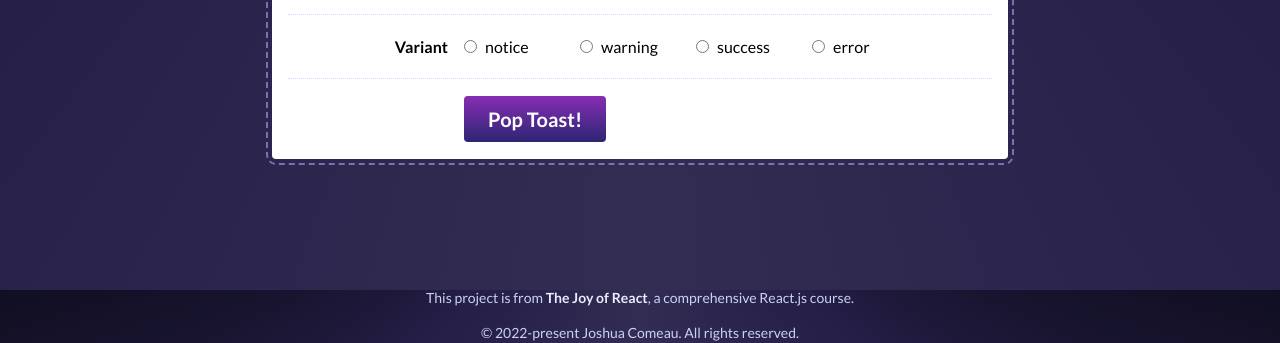
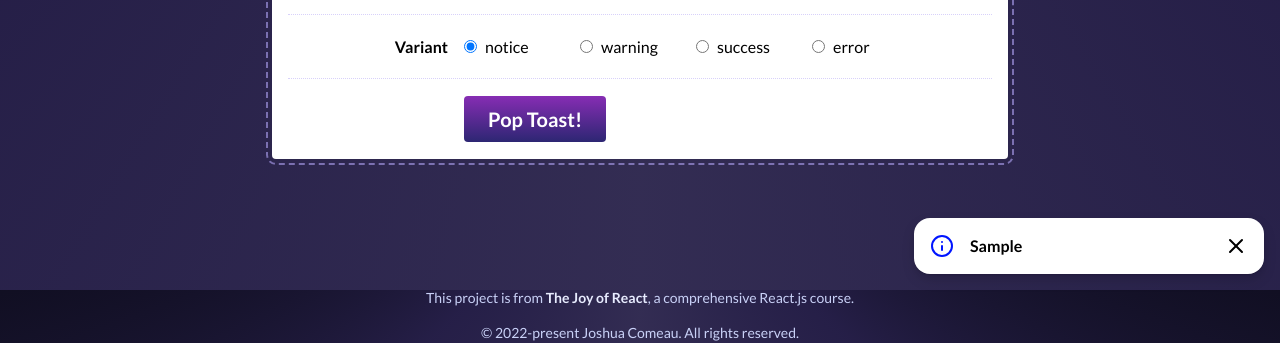
Before and after one commit to NRozic369/joy-of-react_project-toast, a React (Vite) app: page / in a window 1280 px wide. Both pictures are taken after typing "Sample" into the empty fields and a click on the button "Pop Toast!". Shown: the part 510-853 px from the top of the page. Built offline with nearby package versions, Linux system fonts and the light colour scheme.

Commit message:
Implemented multiple toasts

```diff
--- a/src/components/Toast/Toast.js
+++ b/src/components/Toast/Toast.js
@@ -29,7 +29,7 @@
         <Icon size={24} />
       </div>
       <p className={styles.content}>{message}</p>
-      <button className={styles.closeButton} onClick={onClose}>
+      <button type="button" className={styles.closeButton} onClick={onClose}>
         <X size={24} />
         <VisuallyHidden>Dismiss message</VisuallyHidden>
       </button>
--- a/src/components/ToastPlayground/ToastPlayground.js
+++ b/src/components/ToastPlayground/ToastPlayground.js
@@ -4,37 +4,49 @@
 
 import styles from './ToastPlayground.module.css';
 
-import Toast from '../Toast/Toast';
+import ToastShelf from '../ToastShelf/ToastShelf';
 
 const VARIANT_OPTIONS = ['notice', 'warning', 'success', 'error'];
 
 function ToastPlayground() {
   const [message, setMessage] = React.useState();
-  const [variant, setVariant] = React.useState();
-  const [isToastOpen, setIsToastOpen] = React.useState(false);
+  const [variant, setVariant] = React.useState('notice');
+  const [toasts, setToasts] = React.useState([]);
 
-  function handleToastClose() {
-    setIsToastOpen(false);
+  function handleAddToast(message, variant) {
+    const newToast = {
+      id: Math.random(),
+      message,
+      variant,
+    };
+    const nextToast = [...toasts, newToast];
+    setToasts(nextToast);
+  }
+
+  function handleSubmit(event) {
+    event.preventDefault();
+    handleAddToast(message, variant);
+    setMessage('');
+    setVariant('notice');
+  }
+
+  function handleCloseById(id) {
+    const nextToasts = toasts.filter((toast) => {
+      return toast.id !== id;
+    });
+
+    setToasts(nextToasts);
   }
 
   return (
-    <form
-      onSubmit={(event) => {
-        event.preventDefault();
-        setIsToastOpen(true);
-      }}
-    >
+    <form onSubmit={handleSubmit}>
       <div className={styles.wrapper}>
         <header>
           <img alt="Cute toast mascot" src="/toast.png" />
           <h1>Toast Playground</h1>
         </header>
-        {isToastOpen && (
-          <Toast
-            message={message}
-            variant={variant}
-            onClose={handleToastClose}
-          />
+        {toasts.length > 0 && (
+          <ToastShelf toasts={toasts} closeToastById={handleCloseById} />
         )}
         <div className={styles.controlsWrapper}>
           <div className={styles.row}>
--- a/src/components/ToastShelf/ToastShelf.js
+++ b/src/components/ToastShelf/ToastShelf.js
@@ -3,15 +3,24 @@
 import Toast from '../Toast';
 import styles from './ToastShelf.module.css';
 
-function ToastShelf() {
+function ToastShelf({ toasts, closeToastById }) {
+  if (toasts.length === 0) return null;
+
+  function onToastClose(id) {
+    closeToastById(id);
+  }
+
   return (
     <ol className={styles.wrapper}>
-      <li className={styles.toastWrapper}>
-        <Toast variant="notice">Example notice toast</Toast>
-      </li>
-      <li className={styles.toastWrapper}>
-        <Toast variant="error">Example error toast</Toast>
-      </li>
+      {toasts.map((toast) => (
+        <li key={toast.id} className={styles.toastWrapper}>
+          <Toast
+            message={toast.message}
+            variant={toast.variant}
+            onClose={() => onToastClose(toast.id)}
+          />
+        </li>
+      ))}
     </ol>
   );
 }
```
